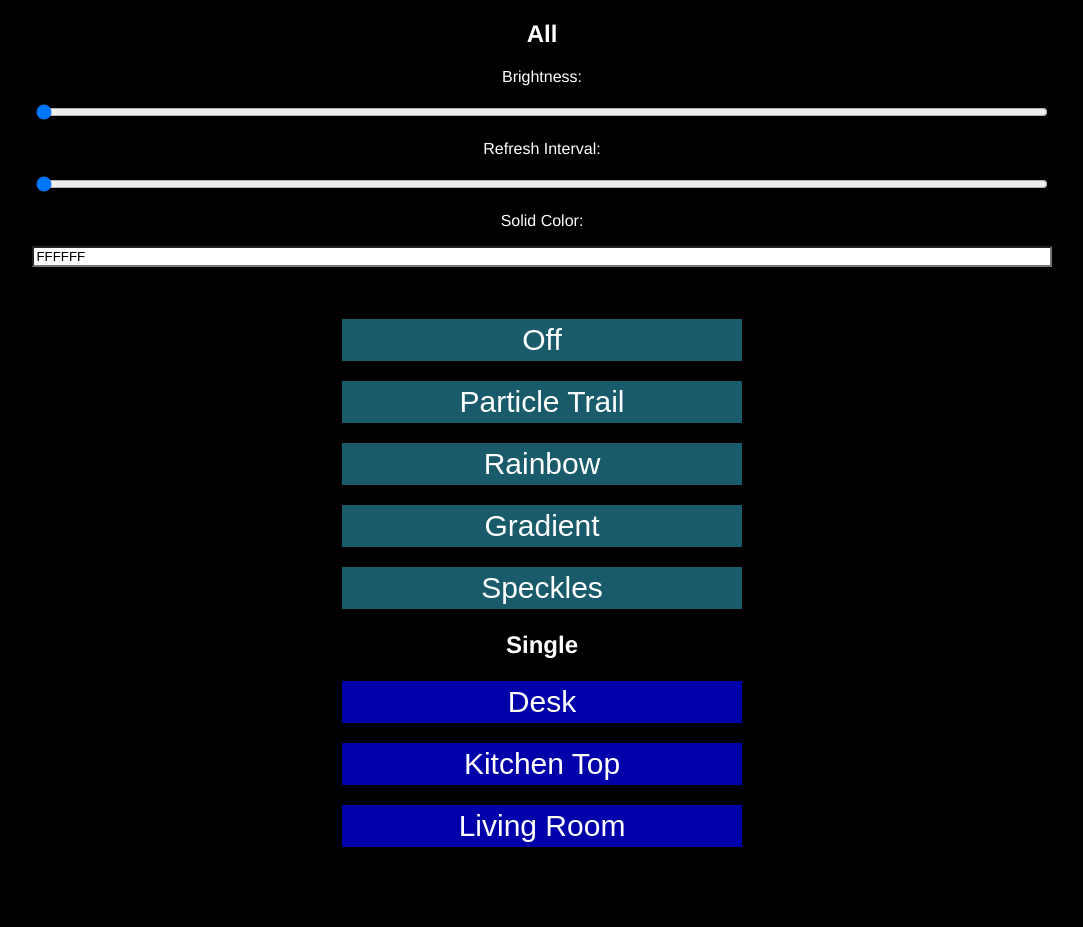
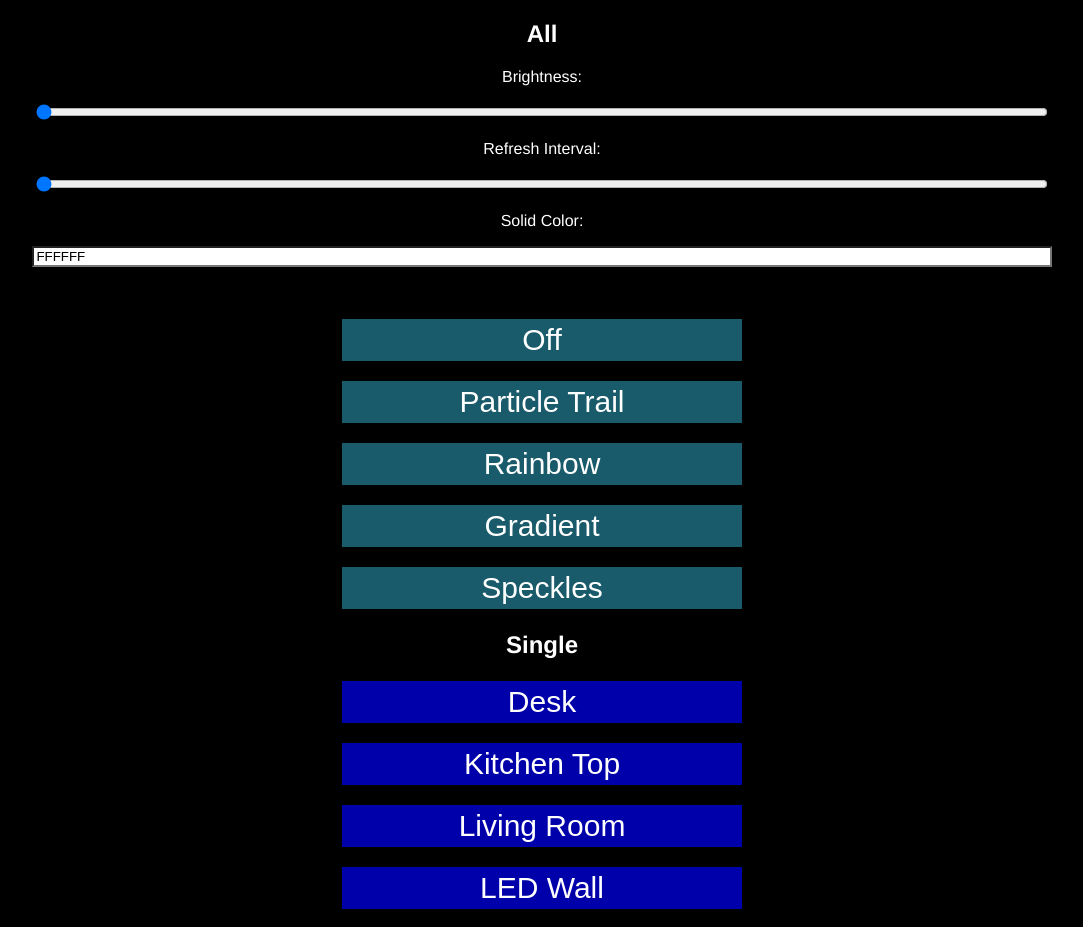
Before and after one commit to mpsdskd/LEDWall, a plain HTML site: page WebInterface/index.html in a window 1280 px wide. Both pictures are taken after a click on the button "Off". Shown: the whole page, without its empty margins (98-1181 px from the left). Before the commit the page ends 865 px from the top, so only its background shows below. Drawn offline with nearby package versions, Linux system fonts and the light colour scheme; no server answers.

Commit message:
Add additional parameter to enable lights in ligths list to not be crontrolled as part of the main group.

```diff
--- a/WebInterface/index.html
+++ b/WebInterface/index.html
@@ -71,9 +71,10 @@
 
 var lights = [
 //     {"hostname": "192.168.178.38", "name": "Kitchen Top"},
-    {"hostname": "192.168.178.24", "name": "Desk"},
-    {"hostname": "192.168.178.38", "name": "Kitchen Top"},
-    {"hostname": "192.168.178.28", "name": "Living Room"}
+    {"hostname": "192.168.178.24", "name": "Desk", "main_group": true},
+    {"hostname": "192.168.178.38", "name": "Kitchen Top", "main_group": true},
+    {"hostname": "192.168.178.28", "name": "Living Room", "main_group": true},
+    {"hostname": "192.168.178.22", "name": "LED Wall", "main_group": false}
 ];
 
 //==================↓↓↓ FUNCTIONS ↓↓↓=======
@@ -91,8 +92,10 @@ function hidealliframes(){
 
 var connections = [];
 lights.forEach(function(light){
-    connections.push(new WebSocket("ws://" + light.hostname + ":81/", ["arduino"]));
-    console.log(light);
+    if (light.main_group){
+        connections.push(new WebSocket("ws://" + light.hostname + ":81/", ["arduino"]));
+        console.log(light);
+    };
 });
 
 connections.forEach(function(connection){
@@ -130,9 +133,11 @@ connections.forEach(function(connection){
 
 function sendGet(link) {
     lights.forEach(function(light){
-        var xmlHttp = new XMLHttpRequest();
-        xmlHttp.open( "GET", "http://"+light.hostname+"/"+link, true); // false for synchronous request
-        xmlHttp.send( null );
+        if (light.main_group){
+            var xmlHttp = new XMLHttpRequest();
+            xmlHttp.open( "GET", "http://"+light.hostname+"/"+link, true); // false for synchronous request
+            xmlHttp.send( null );
+        };
     });
 };
 
```
